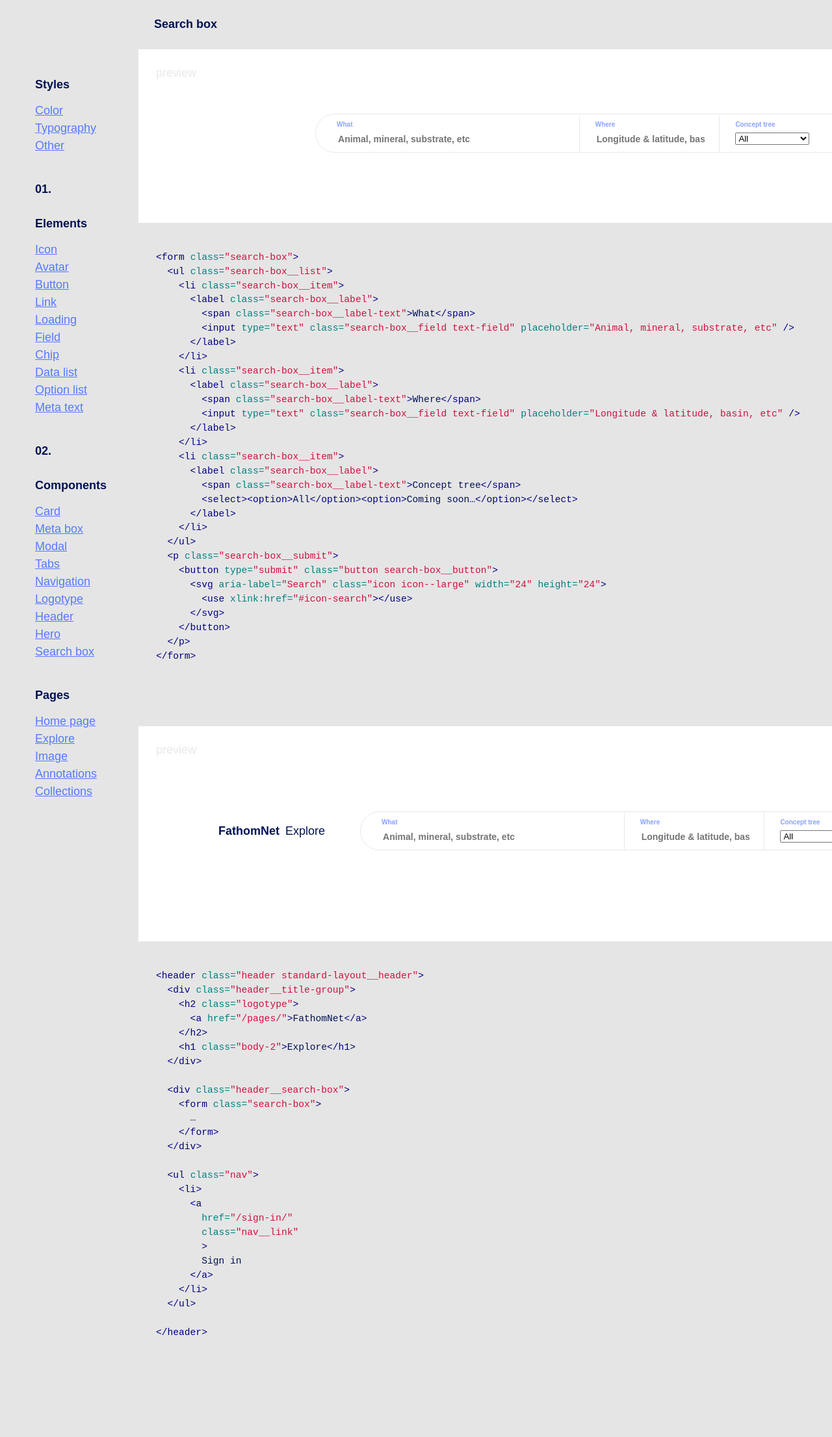
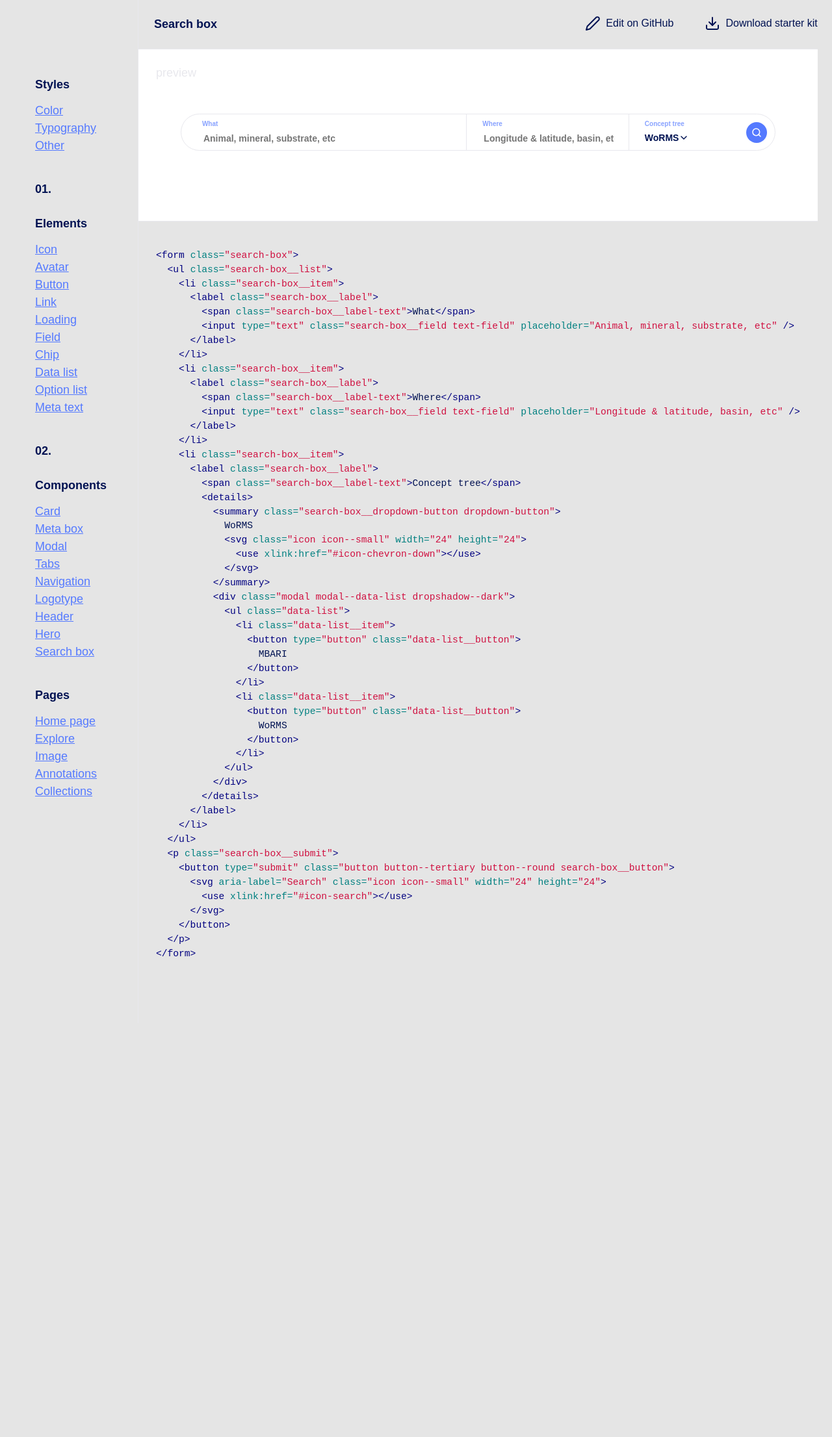
Before and after one commit to jimthoburn/fathomnet-ui, a Jekyll site: the page built from components/search-box.markdown, in a window 1280 px wide. Shown: the whole page at 65% size. Built offline with Jekyll 4.4.1, drawn with Linux system fonts in a browser that asks for light colours; some web fonts are replaced; after the commit the page ends 1629 px from its top, so only the background shows below that.

````diff
--- a/components/search-box.markdown
+++ b/components/search-box.markdown
@@ -23,13 +23,34 @@
       <li class="search-box__item">
         <label class="search-box__label">
           <span class="search-box__label-text">Concept tree</span>
-          <select><option>All</option><option>Coming soon…</option></select>
+          <details>
+            <summary class="search-box__dropdown-button dropdown-button">
+              WoRMS
+              <svg class="icon icon--small" width="24" height="24">
+                <use xlink:href="#icon-chevron-down"></use>
+              </svg>
+            </summary>
+            <div class="modal modal--data-list dropshadow--dark">
+              <ul class="data-list">
+                <li class="data-list__item">
+                  <button type="button" class="data-list__button">
+                    MBARI
+                  </button>
+                </li>
+                <li class="data-list__item">
+                  <button type="button" class="data-list__button">
+                    WoRMS
+                  </button>
+                </li>
+              </ul>
+            </div>
+          </details>
         </label>
       </li>
     </ul>
     <p class="search-box__submit">
-      <button type="submit" class="button search-box__button">
-        <svg aria-label="Search" class="icon icon--large" width="24" height="24">
+      <button type="submit" class="button button--tertiary button--round search-box__button">
+        <svg aria-label="Search" class="icon icon--small" width="24" height="24">
           <use xlink:href="#icon-search"></use>
         </svg>
       </button>
@@ -57,13 +78,34 @@
     <li class="search-box__item">
       <label class="search-box__label">
         <span class="search-box__label-text">Concept tree</span>
-        <select><option>All</option><option>Coming soon…</option></select>
+        <details>
+          <summary class="search-box__dropdown-button dropdown-button">
+            WoRMS
+            <svg class="icon icon--small" width="24" height="24">
+              <use xlink:href="#icon-chevron-down"></use>
+            </svg>
+          </summary>
+          <div class="modal modal--data-list dropshadow--dark">
+            <ul class="data-list">
+              <li class="data-list__item">
+                <button type="button" class="data-list__button">
+                  MBARI
+                </button>
+              </li>
+              <li class="data-list__item">
+                <button type="button" class="data-list__button">
+                  WoRMS
+                </button>
+              </li>
+            </ul>
+          </div>
+        </details>
       </label>
     </li>
   </ul>
   <p class="search-box__submit">
-    <button type="submit" class="button search-box__button">
-      <svg aria-label="Search" class="icon icon--large" width="24" height="24">
+    <button type="submit" class="button button--tertiary button--round search-box__button">
+      <svg aria-label="Search" class="icon icon--small" width="24" height="24">
         <use xlink:href="#icon-search"></use>
       </svg>
     </button>
@@ -72,95 +114,3 @@
 ```
 
 </div>
-
-
-
-
-
-<div class="components-preview">
-  <header class="header standard-layout__header">
-    <div class="header__title-group">
-      <h2 class="logotype">
-        <a href="/pages/">FathomNet</a>
-      </h2>
-      <h1 class="body-2">Explore</h1>
-    </div>
-
-    <div class="header__search-box">
-      <form class="search-box">
-        <ul class="search-box__list">
-          <li class="search-box__item">
-            <label class="search-box__label">
-              <span class="search-box__label-text">What</span>
-              <input type="text" class="search-box__field text-field" placeholder="Animal, mineral, substrate, etc" />
-            </label>
-          </li>
-          <li class="search-box__item">
-            <label class="search-box__label">
-              <span class="search-box__label-text">Where</span>
-              <input type="text" class="search-box__field text-field" placeholder="Longitude & latitude, basin, etc" />
-            </label>
-          </li>
-          <li class="search-box__item">
-            <label class="search-box__label">
-              <span class="search-box__label-text">Concept tree</span>
-              <select><option>All</option><option>Coming soon…</option></select>
-            </label>
-          </li>
-        </ul>
-        <p class="search-box__submit">
-          <button type="submit" class="button search-box__button">
-            <svg aria-label="Search" class="icon icon--large" width="24" height="24">
-              <use xlink:href="#icon-search"></use>
-            </svg>
-          </button>
-        </p>
-      </form>
-    </div>
-
-    <ul class="nav">
-      <li>
-        <a
-          href="/sign-in/"
-          class="nav__link"
-          >
-          Sign in
-        </a>
-      </li>
-    </ul>
-
-  </header>
-</div>
-
-<div class="components-code" markdown="1">
-
-```html
-<header class="header standard-layout__header">
-  <div class="header__title-group">
-    <h2 class="logotype">
-      <a href="/pages/">FathomNet</a>
-    </h2>
-    <h1 class="body-2">Explore</h1>
-  </div>
-
-  <div class="header__search-box">
-    <form class="search-box">
-      …
-    </form>
-  </div>
-
-  <ul class="nav">
-    <li>
-      <a
-        href="/sign-in/"
-        class="nav__link"
-        >
-        Sign in
-      </a>
-    </li>
-  </ul>
-
-</header>
-```
-
-</div>
--- a/styles/color.css
+++ b/styles/color.css
@@ -39,14 +39,14 @@
 /* Seafoam Green */
 --color-seafoam-green: #E4FFF8;
 
+/* Lobster Red */
+--color-lobster-red: #F33F3F;
+
 /* Snapper Red */
 --color-snapper-red: #FF6464;
 
 /* Coral Red */
 --color-coral-red: #FEE9E9;
-
-/* Lobster Red */
---color-lobster-red: #F33F3F;
 
 /* DARK */
 
````
Also changed, not shown: elements/icon.markdown (+0 -20 lines), pages/image-details.html (+4 -4 lines), styles/color.markdown (+4 -4 lines).
